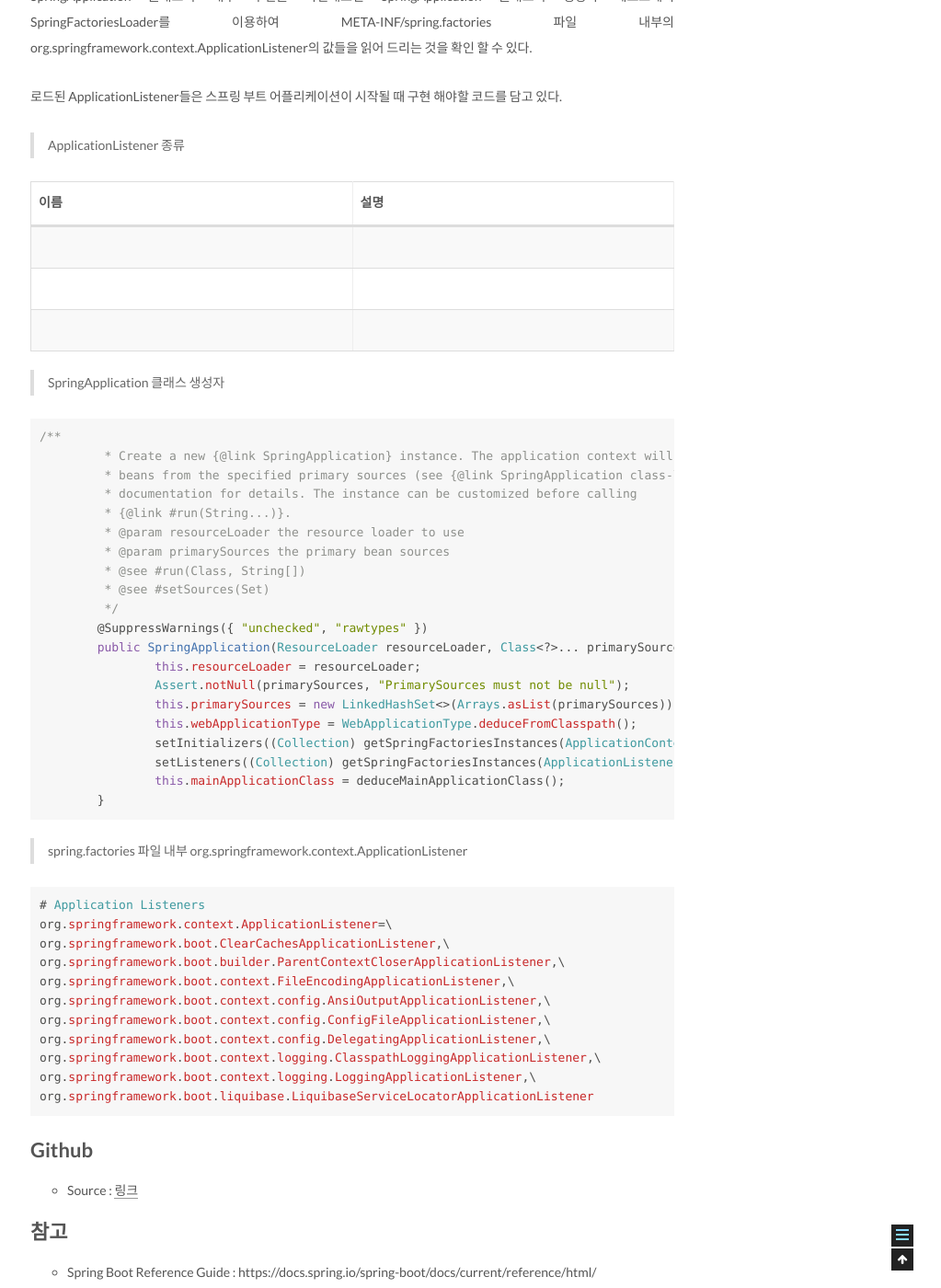
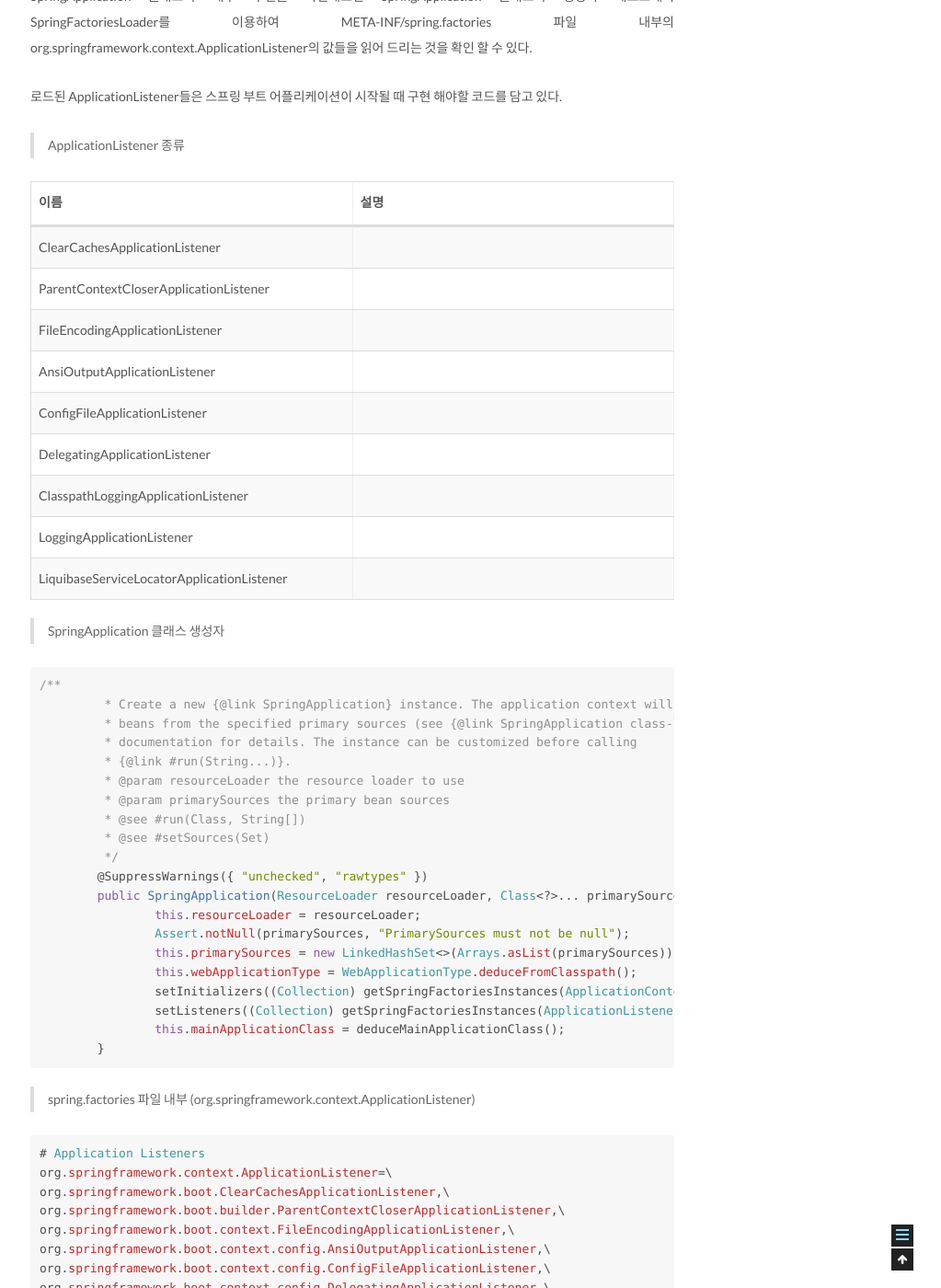
Before and after one commit to csj4032/csj4032.github.io, a Jekyll site: the page built from _posts/2019-07-22-Primavera-Chap02.md, in a window 1280 px wide and 1400 px high, scrolled down 6285 px. Shown: the whole window at 92% size, without its empty margins (257-1280 px from the left). Built offline with Jekyll 4.4.1, drawn with Linux system fonts in a browser that asks for light colours; comment, search, counter and statistics services are not loaded.

Commit message:
스프링부트 챕터 02 수정

````diff
--- a/_posts/2019-07-22-Primavera-Chap02.md
+++ b/_posts/2019-07-22-Primavera-Chap02.md
@@ -103,9 +103,15 @@ SpringApplication 클래스의 내부 구현을 확인해보면 SpringApplicatio
 
 | 이름 | 설명 |
 | --- | --- |
-|  | |
-|  | |
-|  | |
+| ClearCachesApplicationListener | |
+| ParentContextCloserApplicationListener | |
+| FileEncodingApplicationListener | |
+| AnsiOutputApplicationListener | |
+| ConfigFileApplicationListener | |
+| DelegatingApplicationListener | |
+| ClasspathLoggingApplicationListener | |
+| LoggingApplicationListener | |
+| LiquibaseServiceLocatorApplicationListener | |
 
 > SpringApplication 클래스 생성자
 
@@ -132,7 +138,7 @@ SpringApplication 클래스의 내부 구현을 확인해보면 SpringApplicatio
 	}
 ```
 
-> spring.factories 파일 내부 org.springframework.context.ApplicationListener
+> spring.factories 파일 내부 (org.springframework.context.ApplicationListener)
 
 ```java
 # Application Listeners
````
